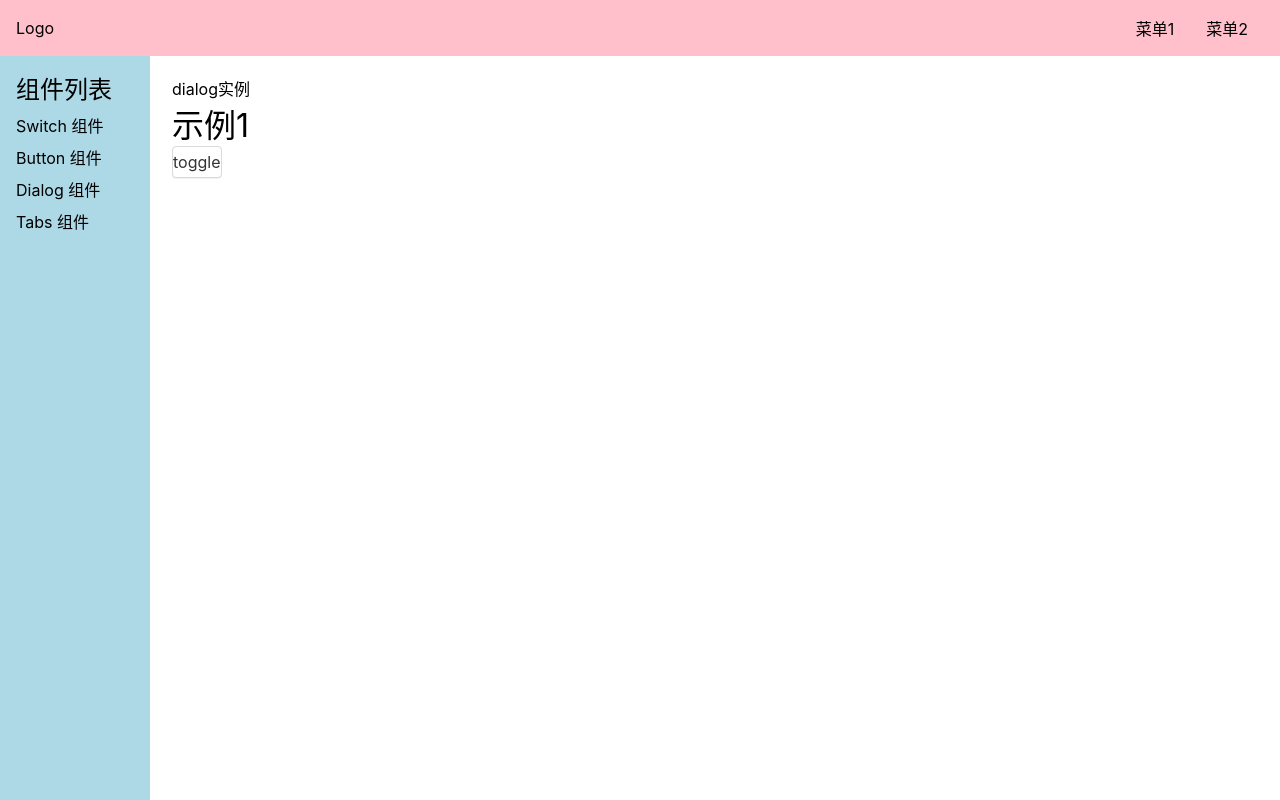
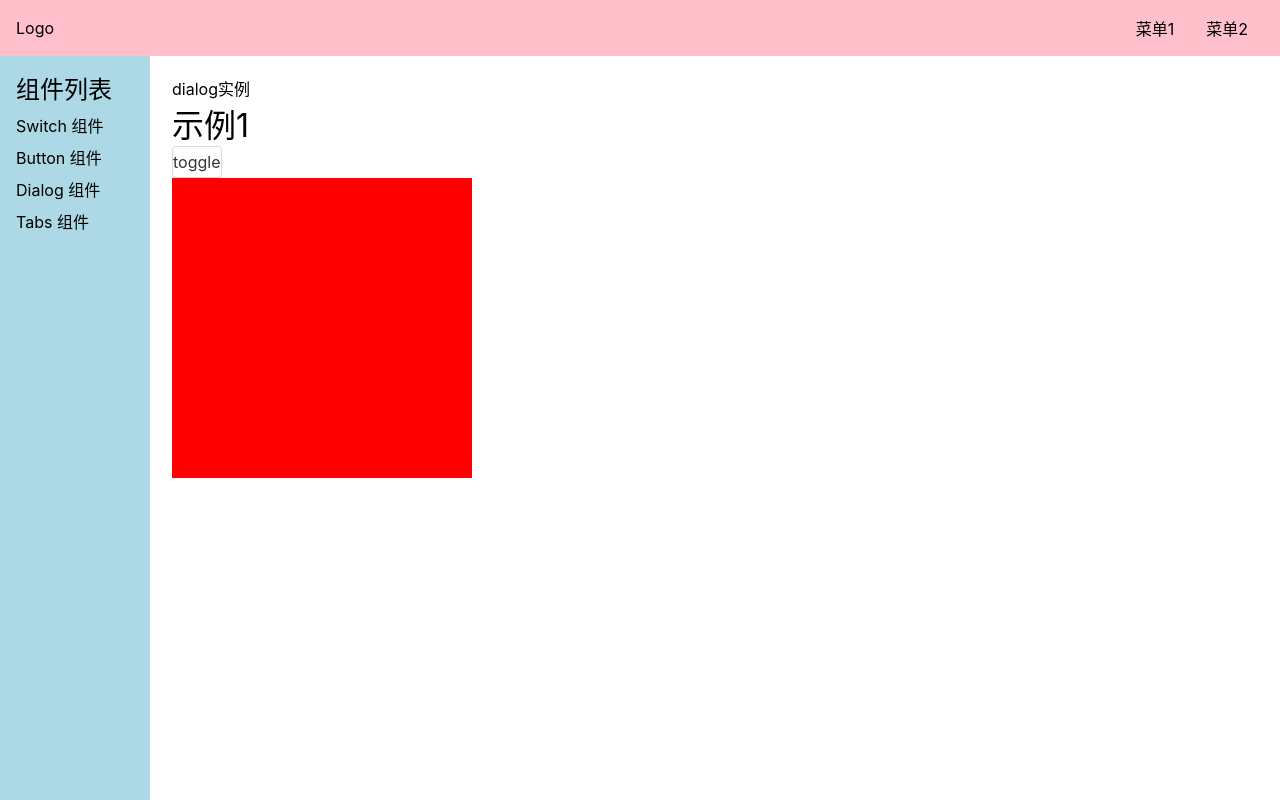
Before and after one commit to origami0227/pokemonUI, a Vue app: page /#/doc/dialog in a window 1280 px wide. Built offline with nearby package versions, Linux system fonts and the light colour scheme.

Commit message:
use Teleport

```diff
--- a/src/components/DialogDemo.vue
+++ b/src/components/DialogDemo.vue
@@ -1,6 +1,7 @@
 <template>
   <div>dialog实例</div>
   <h1>示例1</h1>
+  <div style="position:relative;z-index: 1">
     <Button @click="toggle">toggle</Button>
     <Dialog v-model:visible="status" :closeOnClickOverlay="false" :ok="f1" >
       <template v-slot:content>
@@ -11,6 +12,8 @@
         <strong>加粗的标题</strong>
       </template>
     </Dialog>
+  </div>
+  <div style="position:relative;z-index: 2;width: 300px;height: 300px;background: red"></div>
 </template>
 <script lang="ts">
 import Button from '../lib/Button.vue'
--- a/src/lib/Dialog.vue
+++ b/src/lib/Dialog.vue
@@ -1,5 +1,6 @@
 <template>
   <template v-if="visible">
+    <Teleport to="body">
       <div class="pokemon-dialog-overlay" @click="onClickOverlay"></div>
       <div class="pokemon-dialog-wrapper">
         <div class="pokemon-dialog">
@@ -15,6 +16,7 @@
           </footer>
         </div>
       </div>
+    </Teleport>
   </template>
 </template>
 <script lang="ts">
```
Lines whose indentation alone changed are shown as unchanged.
